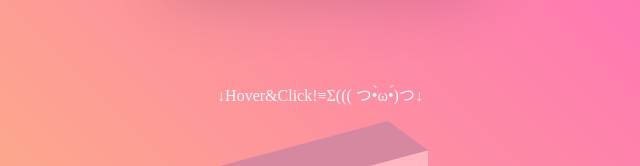
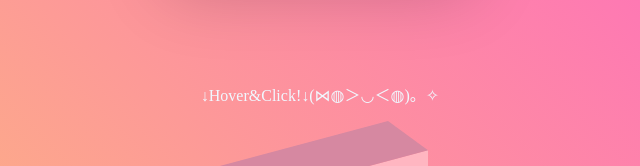
Before and after one commit to Nyowa450/kadoma-site, a plain HTML site: page index.html in a window 1280 px wide. Shown: the part 464-630 px from the top of the page, 320-960 px from the left. Drawn offline with Linux system fonts and the light colour scheme; a web font is replaced by a local one.

Commit message:
some fix

```diff
--- a/index.html
+++ b/index.html
@@ -23,14 +23,14 @@
           <h3>深草かどま(@kadoma56)<br><span>Fukakusa-Kadoma</span></h3>
           <div class="data">
             <p>デザイン&プログラミングが好き</p>
-            <p>兵庫県の田舎に在住…(｡☌ᴗ☌｡)</p>
+            <p>兵庫県の田舎に在住……(のゎの)</p>
           </div>
         </div>
       </div>
     </div>
   </div>
 
-  <div class="nyowa"><p>↓Hover&Click!≡Σ((( つ•̀ω•́)つ↓</p></div>
+  <div class="nyowa"><p>↓Hover&Click!↓(⋈◍＞◡＜◍)。✧</p></div>
 
   <div class="wrapper-nav">
 
```
